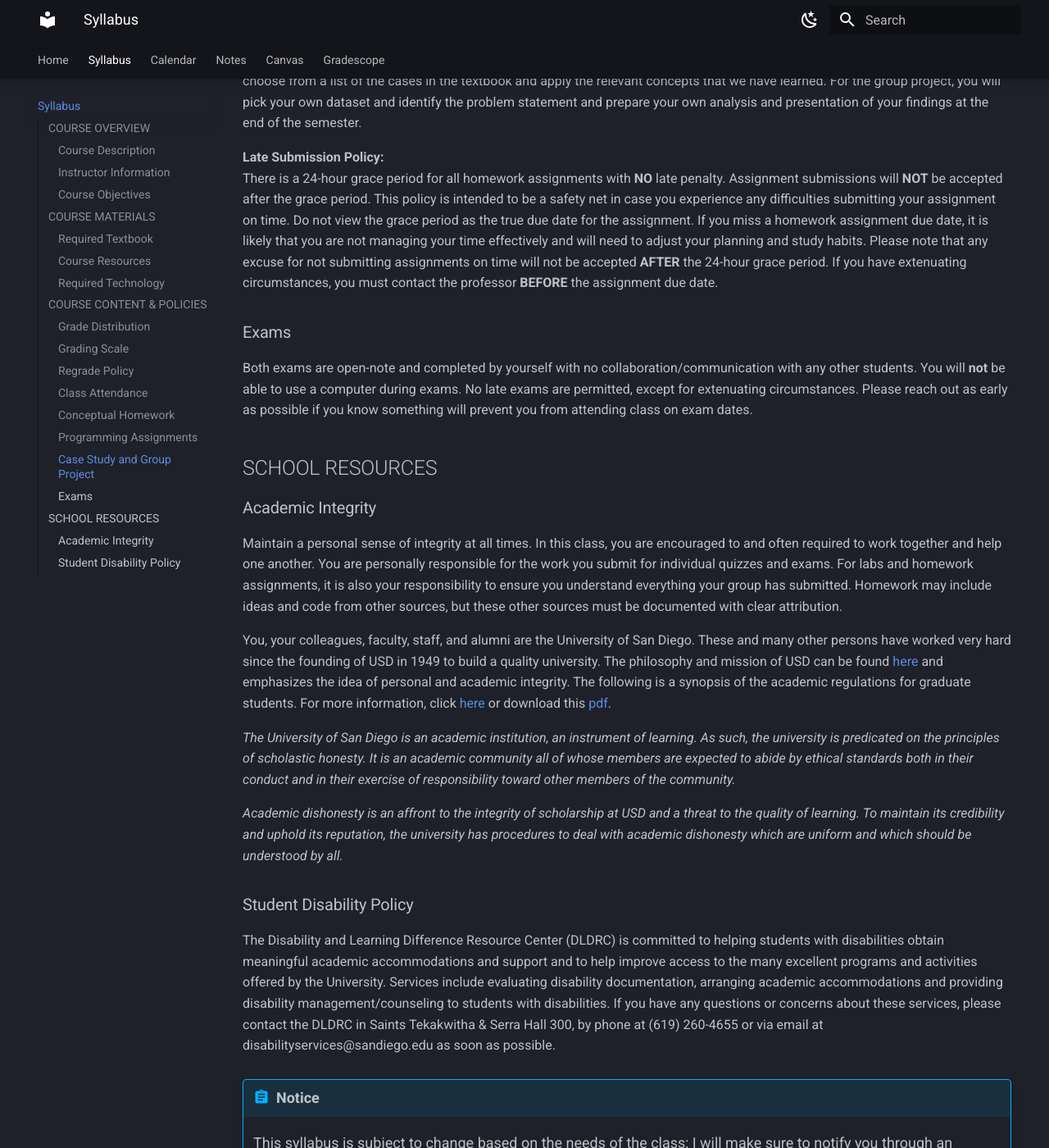
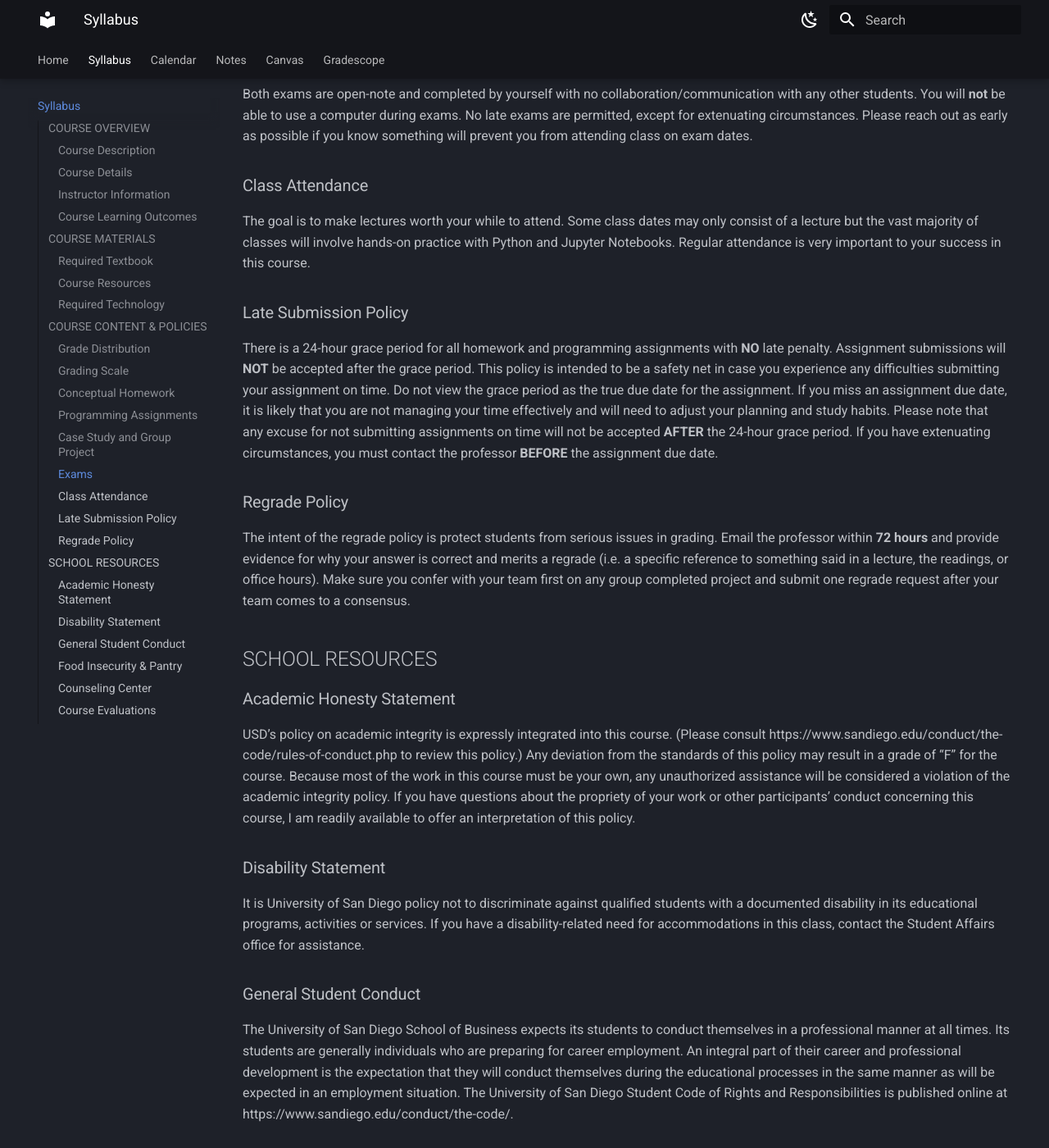
Before and after one commit to dcyoung23/msba511, an MkDocs documentation site: the page built from docs/syllabus.md, in a window 1280 px wide and 1400 px high, scrolled down 3537 px. Shown: the whole window at 82% size. Built offline with MkDocs 1.6.1 and Material for MkDocs 9.7.7, drawn with Linux system fonts in a browser that asks for light colours; some of the changed text lies outside the part shown.

Commit message:
Syllabus updates

```diff
--- a/docs/syllabus.md
+++ b/docs/syllabus.md
@@ -6,13 +6,21 @@
 ### Course Description
 In today’s data-driven world, organizations often find themselves rich in data but lacking actionable insights. This course explores the field of data mining, which focuses on extracting meaningful insights from data to support quantitative decision-making. You will get a comprehensive introduction to key data mining concepts and techniques, with an emphasis on their practical application. While the technical details of methodologies will be covered as needed, the primary focus will be on how to effectively use these techniques in real-world scenarios using Python, one of the most popular tools for data analysis and mining. By the end of the course, you will not only develop an appreciation for the vast opportunities within the field of business analytics but also acquire the skills and knowledge needed to leverage these opportunities effectively.
 
+### Course Details
+
+**Dates**: 3-Feb-2025 - 19-May-2025
+**Day/Time**: Mon 4:00PM - 6:50PM
+**Location**: LC204
+
 ### Instructor Information
 **Instructor**: Chris Young, MBA
 **Email**: dcyoung@sandiego.edu
 **Office Hours**: Mon 3:30-4:00PM in LC204 or [by appointment](https://calendly.com/professor-cyoung/student-hours)
 
 
-### Course Objectives
+### Course Learning Outcomes
+At the conclusion of the course, you should be able to:
+
 - Understand the principles and concepts of data mining, including its role in business decision-making.
 - Explore key data mining techniques such as classification, clustering, and association rule mining.
 - Gain proficiency in applying data mining algorithms using Python.
@@ -53,26 +61,20 @@
 
 | Final Grade    | % of 500 Points |
 |:---------------|:----------------|
-| A              | >=92%           |
-| A-             | 90-91.99%       |
+| A              | >=93%           |
+| A-             | 90-92.99%       |
 | B+             | 88-89.99%       |
-| B              | 82-87.99%       |
-| B-             | 80-81.99%       |
+| B              | 83-87.99%       |
+| B-             | 80-82.99%       |
 | C+             | 78-79.99%       |
-| C              | 72-77.99%       |
-| C-             | 70-71.99%       |
+| C              | 73-77.99%       |
+| C-             | 70-72.99%       |
 | D+             | 68-69.99%       |
-| D              | 62-67.99%       |
-| D-             | 60-61.99%       |
+| D              | 63-67.99%       |
+| D-             | 60-62.99%       |
 | F              | <60%            |
 
 Assignment and Exam grades are released typically a week after the submission date. It is your responsibility to check your grade and reach out if you believe there is a problem. Final Grades are not rounded up.
-
-### Regrade Policy
-The intent of the regrade policy is protect students from serious issues in grading. Email the professor within **72 hours** and provide evidence for why your answer is correct and merits a regrade (i.e. a specific reference to something said in a lecture, the readings, or office hours). Make sure you confer with your team first on any group completed project and submit one regrade request after your team comes to a consensus.
-
-### Class Attendance
-The goal is to make lectures worth your while to attend. Some class dates may only consist of a lecture but the vast majority of classes will involve hands-on practice with Python and Jupyter Notebooks. Regular attendance is very important to your success in this course.
 
 ### Conceptual Homework
 There are eight (8) conceptual homework assignments that focus on understanding key concepts and solving problems step-by-step by hand, rather than relying on programmatic solutions. While you are allowed to use Python/AI tools to support your learning during homework, it is essential to ensure you fully understand the reasoning and process behind the solutions. AI will **not** be permitted during exams, so developing your ability to work through problems independently is critical for success.
@@ -86,27 +88,53 @@
 ### Case Study and Group Project
 There is one (1) case study and group project that you will be able to collaborate with 1 other classmate. For the case study, you will choose from a list of the cases in the textbook and apply the relevant concepts that we have learned. For the group project, you will pick your own dataset and identify the problem statement and prepare your own analysis and presentation of your findings at the end of the semester.
 
-**Late Submission Policy:**
-There is a 24-hour grace period for all homework assignments with **NO** late penalty. Assignment submissions will **NOT** be accepted after the grace period. This policy is intended to be a safety net in case you experience any difficulties submitting your assignment on time. Do not view the grace period as the true due date for the assignment. If you miss a homework assignment due date, it is likely that you are not managing your time effectively and will need to adjust your planning and study habits. Please note that any excuse for not submitting assignments on time will not be accepted **AFTER** the 24-hour grace period. If you have extenuating circumstances, you must contact the professor **BEFORE** the assignment due date.
-
 ### Exams
 Both exams are open-note and completed by yourself with no collaboration/communication with any other students. You will **not** be able to use a computer during exams. No late exams are permitted, except for extenuating circumstances. Please reach out as early as possible if you know something will prevent you from attending class on exam dates.
 
+### Class Attendance
+The goal is to make lectures worth your while to attend. Some class dates may only consist of a lecture but the vast majority of classes will involve hands-on practice with Python and Jupyter Notebooks. Regular attendance is very important to your success in this course.
+
+### Late Submission Policy
+There is a 24-hour grace period for all homework and programming assignments with **NO** late penalty. Assignment submissions will **NOT** be accepted after the grace period. This policy is intended to be a safety net in case you experience any difficulties submitting your assignment on time. Do not view the grace period as the true due date for the assignment. If you miss an assignment due date, it is likely that you are not managing your time effectively and will need to adjust your planning and study habits. Please note that any excuse for not submitting assignments on time will not be accepted **AFTER** the 24-hour grace period. If you have extenuating circumstances, you must contact the professor **BEFORE** the assignment due date.
+
+### Regrade Policy
+The intent of the regrade policy is protect students from serious issues in grading. Email the professor within **72 hours** and provide evidence for why your answer is correct and merits a regrade (i.e. a specific reference to something said in a lecture, the readings, or office hours). Make sure you confer with your team first on any group completed project and submit one regrade request after your team comes to a consensus.
+
 ## SCHOOL RESOURCES
 
-### Academic Integrity
+### Academic Honesty Statement
 
-Maintain a personal sense of integrity at all times. In this class, you are encouraged to and often required to work together and help one another. You are personally responsible for the work you submit for individual quizzes and exams. For labs and homework assignments, it is also your responsibility to ensure you understand everything your group has submitted. Homework may include ideas and code from other sources, but these other sources must be documented with clear attribution.
+USD’s policy on academic integrity is expressly integrated into this course. (Please consult https://www.sandiego.edu/conduct/the-code/rules-of-conduct.php to review this policy.) Any deviation from the standards of this policy may result in a grade of “F” for the course. Because most of the work in this course must be your own, any unauthorized assistance will be considered a violation of the academic integrity policy. If you have questions about the propriety of your work or other participants’ conduct concerning this course, I am readily available to offer an interpretation of this policy.
 
-You, your colleagues, faculty, staff, and alumni are the University of San Diego. These and many other persons have worked very hard since the founding of USD in 1949 to build a quality university. The philosophy and mission of USD can be found [here](http://www.sandiego.edu/about/mission-vision-values.php) and emphasizes the idea of personal and academic integrity. The following is a synopsis of the academic regulations for graduate students. For more information, click [here](https://catalogs.sandiego.edu/graduate/academic-regs/) or download this [pdf](http://www.sandiego.edu/conduct/documents/HonorCode.pdf).
+### Disability Statement
 
-_The University of San Diego is an academic institution, an instrument of learning. As such, the university is predicated on the principles of scholastic honesty. It is an academic community all of whose members are expected to abide by ethical standards both in their conduct and in their exercise of responsibility toward other members of the community._
+It is University of San Diego policy not to discriminate against qualified students with a documented disability in its educational programs, activities or services. If you have a disability-related need for accommodations in this class, contact the Student Affairs office for assistance.
 
-_Academic dishonesty is an affront to the integrity of scholarship at USD and a threat to the quality of learning. To maintain its credibility and uphold its reputation, the university has procedures to deal with academic dishonesty which are uniform and which should be understood by all._
+### General Student Conduct
+The University of San Diego School of Business expects its students to conduct themselves in a professional manner at all times. Its students are generally individuals who are preparing for career employment. An integral part of their career and professional development is the expectation that they will conduct themselves during the educational processes in the same manner as will be expected in an employment situation. The University of San Diego Student Code of Rights and Responsibilities is published online at https://www.sandiego.edu/conduct/the-code/.
 
-### Student Disability Policy
+### Food Insecurity & Pantry
+https://www.meetatusd.com/toreros-against-hunger
 
-The Disability and Learning Difference Resource Center (DLDRC) is committed to helping students with disabilities obtain meaningful academic accommodations and support and to help improve access to the many excellent programs and activities offered by the University. Services include evaluating disability documentation, arranging academic accommodations and providing disability management/counseling to students with disabilities. If you have any questions or concerns about these services, please contact the DLDRC in Saints Tekakwitha & Serra Hall 300, by phone at (619) 260-4655 or via email at disabilityservices@sandiego.edu as soon as possible.
+The goal of Toreros Against Hunger at the University of San Diego is to serve as occasional food relief for University of San Diego students experiencing food insecurity while actively decreasing the amount of food going to waste on campus.
+
+Food insecurity broadly defined is “the state of being without reliable access to sufficient quantity of affordable, nutritious food.” Indicators of food insecurity include skipping meals and/or cutting the size of meals due to lack of financial resources, experiencing hunger but not eating and/or the inability to afford balanced meals.
+
+https://www.sandiego.edu/sustainability/initiatives/social-justice.php
+
+### Counseling Center
+
+https://www.sandiego.edu/counseling-center/
+
+We strive to facilitate students' personal growth and enhance their academic success through accessible, culturally congruent clinical and outreach services. We work in collaboration with other Wellness and university departments and community partners.
+
+A counselor-on call is available to consult about after-hours urgent psychological concerns at all times. The counselor-on call can be reached by calling 619-260-4655 (24 hours a day, 7 days a week). Please contact the Department of Public Safety to access emergency services (x2222 on any campus telephone, otherwise call 619-260-2222).
+
+The 24-hour San Diego Access and Crisis Line (1-888-724-7240) also offers crisis intervention, information, and referrals.https://www.sandiego.edu/conduct/the-code/rules-of-conduct.php
+
+### Course Evaluations
+
+An online evaluation will be made available to you near the end of this course. Your timely and considered feedback is valuable to us and an important element of your learning experience.
 
 !!! Abstract "Notice"
     This syllabus is subject to change based on the needs of the class; I will make sure to notify you through an announcement on Canvas.
```
